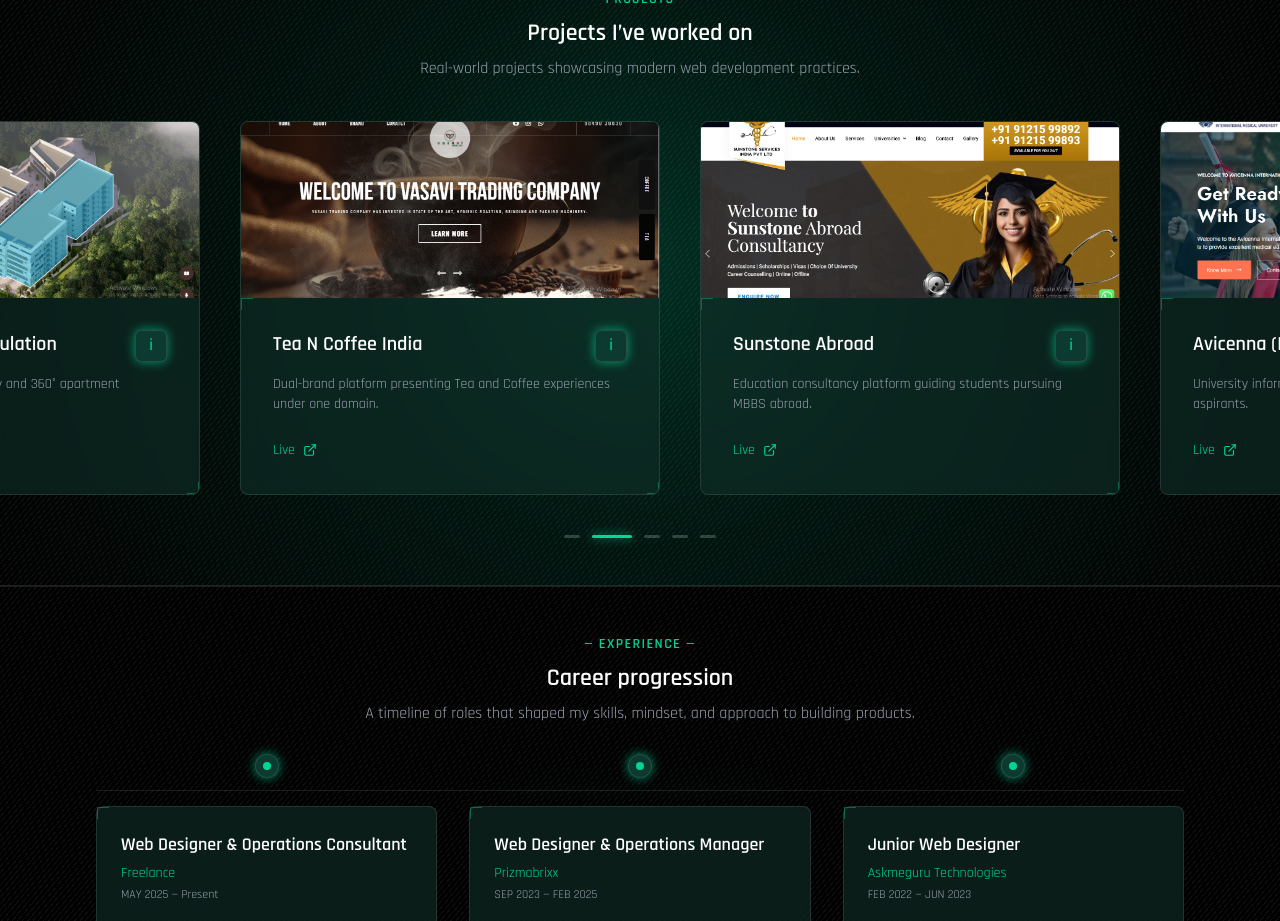
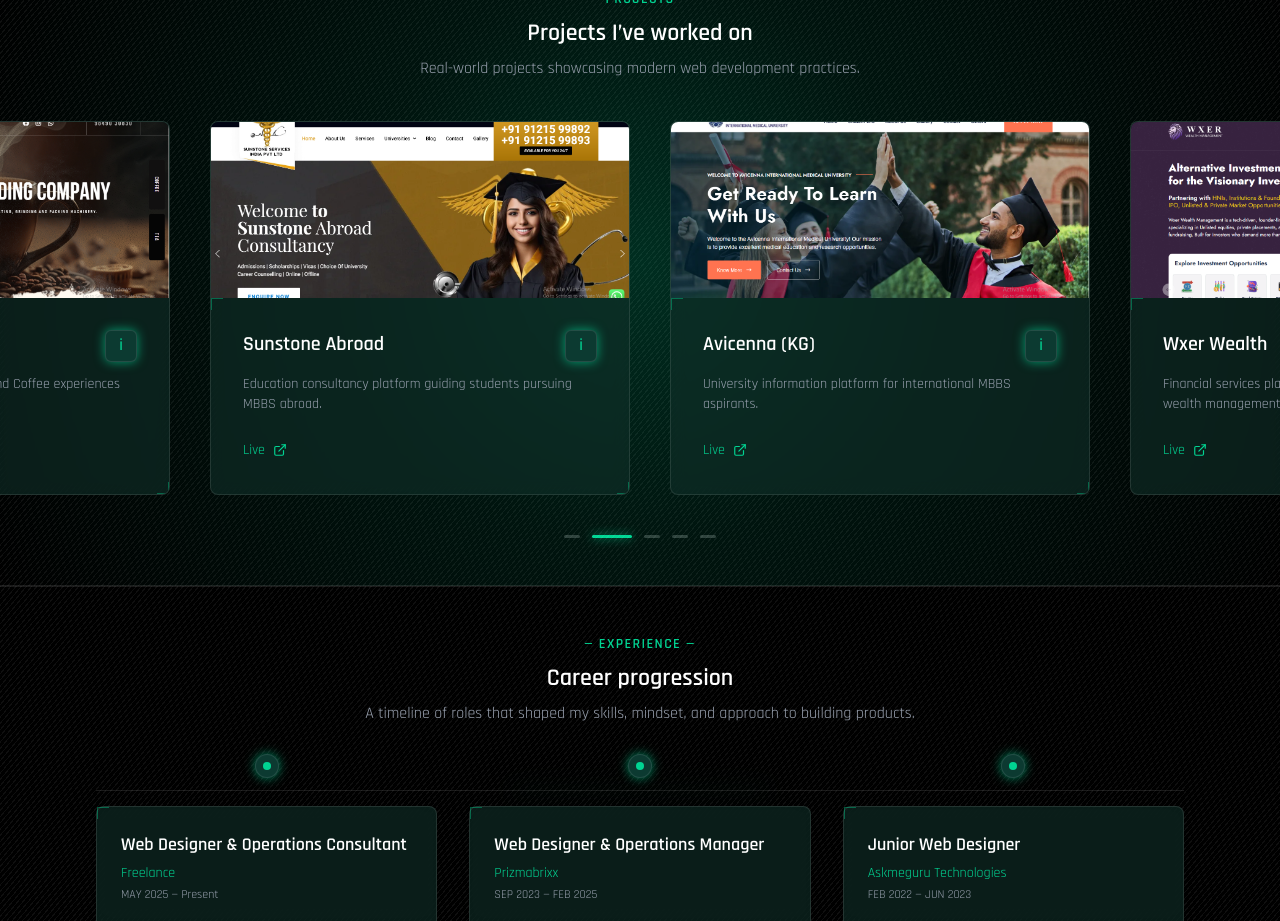
Before and after one commit to dhansreenithinchary/nithin-portfolio, a Next.js app: page / in a window 1280 px wide. Shown: the part 2340-3261 px from the top of the page. Built offline with nearby package versions, Linux system fonts and the light colour scheme.

Commit message:
first update

```diff
--- a/src/app/layout.tsx
+++ b/src/app/layout.tsx
@@ -29,13 +29,13 @@
   authors: [{ name: "Nithin Chary" }],
   creator: "Nithin Chary",
 
-  metadataBase: new URL("https://dhanasreenithinchary.vercel.app"),
+  metadataBase: new URL("https://nithin-portfolio-nu.vercel.app/"),
 
   openGraph: {
     title: "Nithin Chary | Web Developer",
     description:
       "Modern web developer focused on performance, clean UI, and scalable solutions.",
-    url: "https://dhanasreenithinchary.vercel.app",
+    url: "https://nithin-portfolio-nu.vercel.app/",
     siteName: "Nithin Chary Portfolio",
     images: [
       {
--- a/src/app/robots.ts
+++ b/src/app/robots.ts
@@ -4,6 +4,6 @@
       userAgent: "*",
       allow: "/",
     },
-    sitemap: "https://dhanasreenithinchary.vercel.app/sitemap.xml",
+    sitemap: "https://nithin-portfolio-nu.vercel.app/sitemap.xml",
   };
 }
--- a/src/app/sitemap.ts
+++ b/src/app/sitemap.ts
@@ -1,7 +1,7 @@
 export default function sitemap() {
   return [
     {
-      url: "https://dhanasreenithinchary.vercel.app",
+      url: "https://nithin-portfolio-nu.vercel.app/",
       lastModified: new Date(),
     },
   ];
--- a/src/components/layout/Footer.tsx
+++ b/src/components/layout/Footer.tsx
@@ -37,7 +37,7 @@
             {[
               {
                 icon: Github,
-                link: "https://github.com/",
+                link: "https://vercel.com/dhanasree-nithin-charys-projects",
               },
               {
                 icon: Linkedin,
--- a/src/components/sections/Projects.tsx
+++ b/src/components/sections/Projects.tsx
@@ -99,7 +99,7 @@
 const AUTOPLAY_DELAY = 4000;
 
 // 🔁 duplicate projects for looping
-const loopedProjects = [...projects, ...projects, ...projects];
+const loopedProjects = [...projects, ...projects, ...projects, ...projects, ...projects, ...projects, ...projects, ...projects, ...projects, ...projects, ...projects];
 const START_INDEX = projects.length;
 
 export const metadata: Metadata = {
@@ -168,7 +168,7 @@
 
       {/* CAROUSEL */}
       <div className="relative overflow-hidden" onMouseEnter={() => setPaused(true)} onMouseLeave={() => setPaused(false)}>
-        <motion.div className="flex gap-10"
+        <motion.div className="flex gap-10 justify-center"
             animate={{ x: -(active * CARD_WIDTH) }}
             transition={{ type: "spring", stiffness: 120, damping: 20 }}
             drag="x"
```
